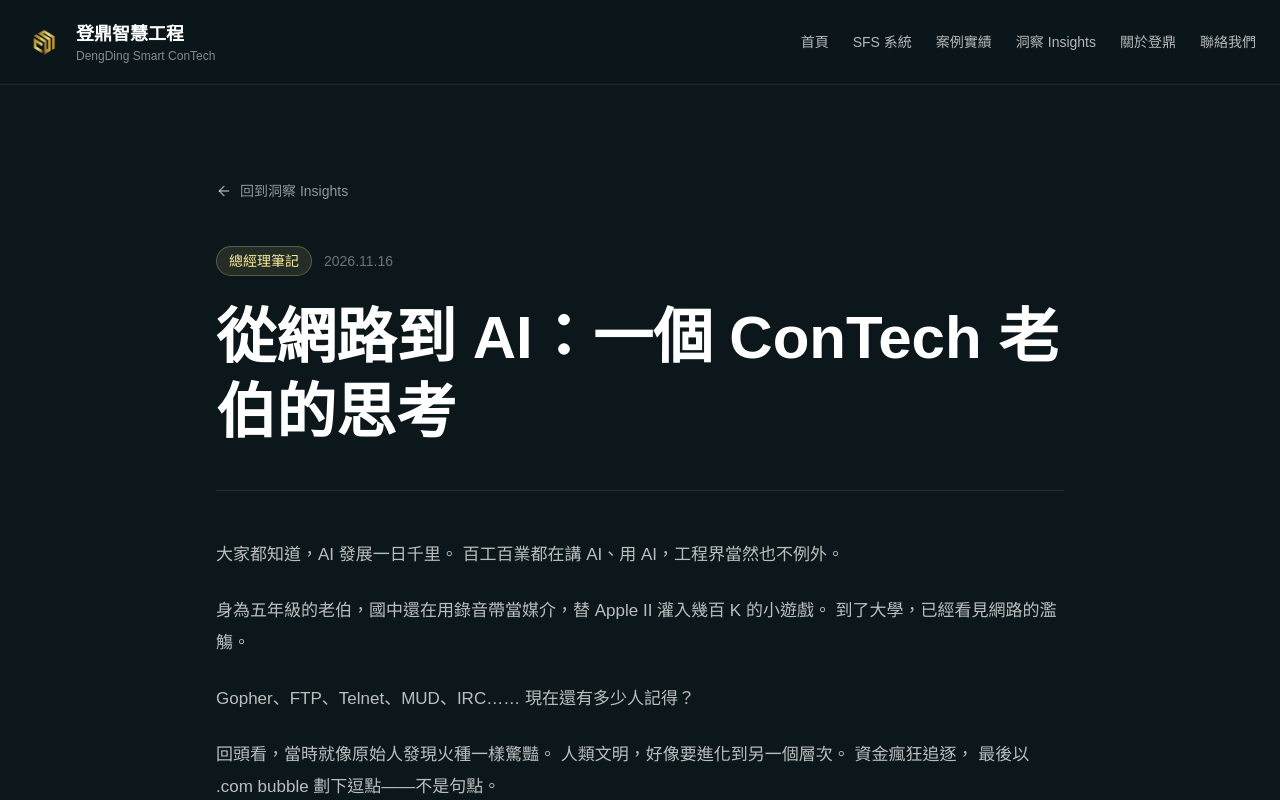
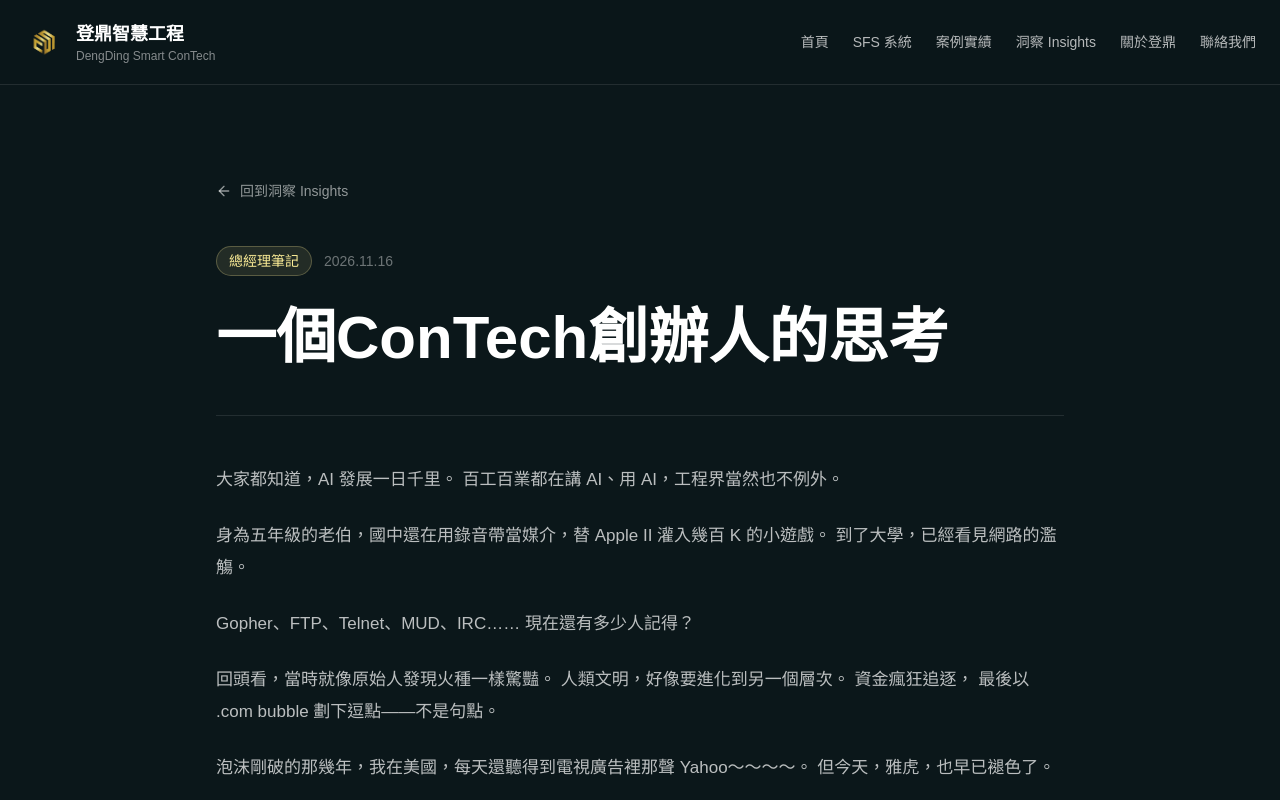
Before and after one commit to MarkHsuDD/dengding-org, a Next.js app: page /insights/from-internet-to-ai-contech-reflections in a window 1280 px wide. Shown: the top 800 px of the page. Built offline with nearby package versions, Linux system fonts and the light colour scheme.

Commit message:
Update ConTech founder article title

```diff
--- a/app/insights/from-internet-to-ai-contech-reflections/page.tsx
+++ b/app/insights/from-internet-to-ai-contech-reflections/page.tsx
@@ -3,7 +3,7 @@ import Link from "next/link";
 import { ArrowLeft } from "lucide-react";
 import Navbar from "../../components/Navbar";
 
-const title = "從網路到 AI：一個 ConTech 老伯的思考";
+const title = "一個ConTech創辦人的思考";
 const description = "走過網路泡沫，再看 AI 浪潮。從營造現場到課堂，思考工具之外，人腦與經驗真正能帶來的價值。";
 const url = "https://www.dengding.org/insights/from-internet-to-ai-contech-reflections";
 const date = "2026-11-16";
--- a/app/insights/page.tsx
+++ b/app/insights/page.tsx
@@ -11,7 +11,7 @@ export const metadata: Metadata = {
 const articles = [
   {
     category: "總經理筆記",
-    title: "從網路到 AI：一個 ConTech 老伯的思考",
+    title: "一個ConTech創辦人的思考",
     excerpt: "走過網路泡沫，再看 AI 浪潮。從營造現場到課堂，思考工具之外，人腦與經驗真正能帶來的價值。",
     href: "/insights/from-internet-to-ai-contech-reflections",
     date: "2026.11.16",
```
